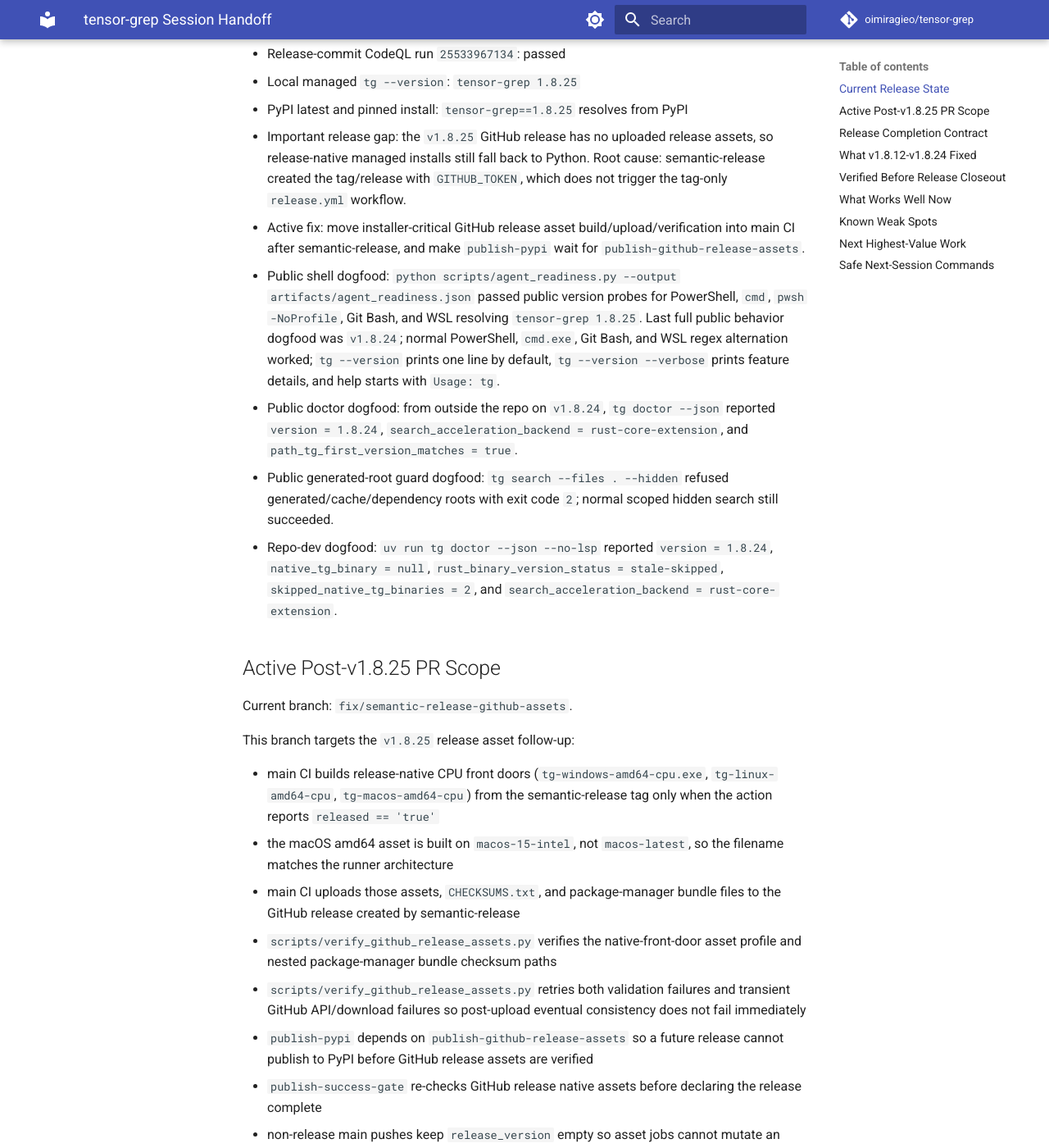
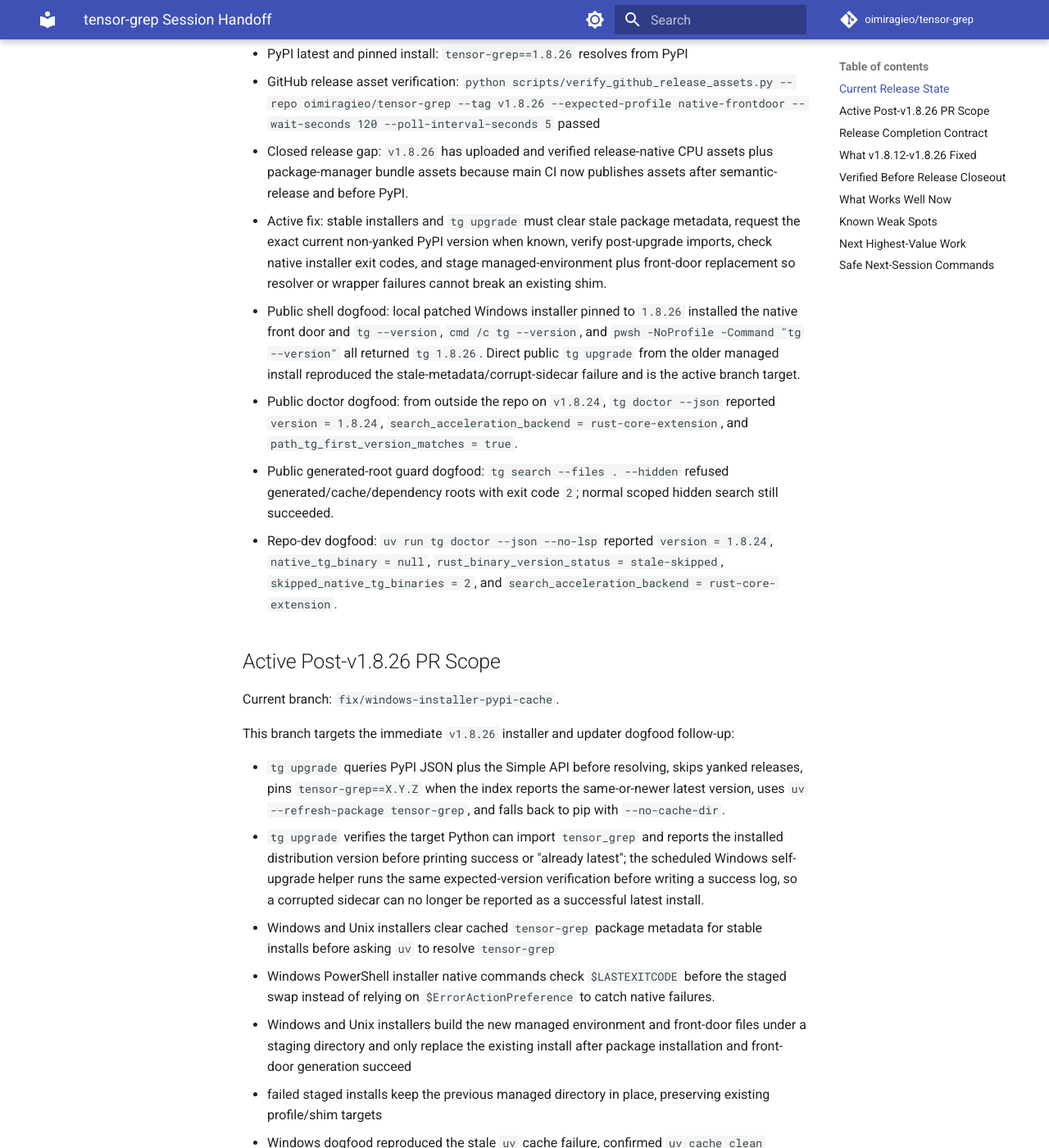
Before and after one commit to oimiragieo/tensor-grep, an MkDocs documentation site: the page built from docs/SESSION_HANDOFF.md, in a window 1280 px wide and 1400 px high, scrolled down 518 px. Shown: the whole window at 82% size. Built offline with MkDocs 1.6.1 and Material for MkDocs 9.7.7, drawn with Linux system fonts in a browser that asks for light colours; comment, search, counter and statistics services are not loaded; some of the changed text lies outside the part shown.

Commit message:
fix: harden stable installer and upgrade resolution
Harden stable installers and tg upgrade against stale PyPI metadata, corrupted sidecars, unchecked native installer failures, and failed in-place managed install replacement. Preserve the v1.8.26 release evidence while documenting the expected v1.8.27 installer/update patch.

```diff
--- a/docs/SESSION_HANDOFF.md
+++ b/docs/SESSION_HANDOFF.md
@@ -4,36 +4,35 @@
 
 ## Current Release State
 
-- Latest released version: `v1.8.25`
-- Latest release commit: `29fab52 chore(release): v1.8.25 [skip ci]`
-- Latest fix commit: `7b38bbb perf: use native front door for managed installs`
-- GitHub release: <https://github.com/oimiragieo/tensor-grep/releases/tag/v1.8.25>
-- Main CI run `25533577553`: passed through semantic-release, PyPI artifact validation, `publish-pypi`, and `publish-success-gate`
-- Main CodeQL run `25533576978`: passed
-- Release-commit CodeQL run `25533967134`: passed
-- Local managed `tg --version`: `tensor-grep 1.8.25`
-- PyPI latest and pinned install: `tensor-grep==1.8.25` resolves from PyPI
-- Important release gap: the `v1.8.25` GitHub release has no uploaded release assets, so release-native managed installs still fall back to Python. Root cause: semantic-release created the tag/release with `GITHUB_TOKEN`, which does not trigger the tag-only `release.yml` workflow.
-- Active fix: move installer-critical GitHub release asset build/upload/verification into main CI after semantic-release, and make `publish-pypi` wait for `publish-github-release-assets`.
-- Public shell dogfood: `python scripts/agent_readiness.py --output artifacts/agent_readiness.json` passed public version probes for PowerShell, `cmd`, `pwsh -NoProfile`, Git Bash, and WSL resolving `tensor-grep 1.8.25`. Last full public behavior dogfood was `v1.8.24`; normal PowerShell, `cmd.exe`, Git Bash, and WSL regex alternation worked; `tg --version` prints one line by default, `tg --version --verbose` prints feature details, and help starts with `Usage: tg`.
+- Latest released version: `v1.8.26`
+- Latest release commit: `ce2c1a5 chore(release): v1.8.26 [skip ci]`
+- Latest fix commit: `6f82d14 fix: publish GitHub release native assets from main CI`
+- GitHub release: <https://github.com/oimiragieo/tensor-grep/releases/tag/v1.8.26>
+- Main CI run `25535886184`: passed through semantic-release, PyPI artifact validation, `publish-github-release-assets`, `publish-pypi`, and `publish-success-gate`
+- Main CodeQL run `25535886001`: passed
+- PyPI latest and pinned install: `tensor-grep==1.8.26` resolves from PyPI
+- GitHub release asset verification: `python scripts/verify_github_release_assets.py --repo oimiragieo/tensor-grep --tag v1.8.26 --expected-profile native-frontdoor --wait-seconds 120 --poll-interval-seconds 5` passed
+- Closed release gap: `v1.8.26` has uploaded and verified release-native CPU assets plus package-manager bundle assets because main CI now publishes assets after semantic-release and before PyPI.
+- Active fix: stable installers and `tg upgrade` must clear stale package metadata, request the exact current non-yanked PyPI version when known, verify post-upgrade imports, check native installer exit codes, and stage managed-environment plus front-door replacement so resolver or wrapper failures cannot break an existing shim.
+- Public shell dogfood: local patched Windows installer pinned to `1.8.26` installed the native front door and `tg --version`, `cmd /c tg --version`, and `pwsh -NoProfile -Command "tg --version"` all returned `tg 1.8.26`. Direct public `tg upgrade` from the older managed install reproduced the stale-metadata/corrupt-sidecar failure and is the active branch target.
 - Public doctor dogfood: from outside the repo on `v1.8.24`, `tg doctor --json` reported `version = 1.8.24`, `search_acceleration_backend = rust-core-extension`, and `path_tg_first_version_matches = true`.
 - Public generated-root guard dogfood: `tg search --files . --hidden` refused generated/cache/dependency roots with exit code `2`; normal scoped hidden search still succeeded.
 - Repo-dev dogfood: `uv run tg doctor --json --no-lsp` reported `version = 1.8.24`, `native_tg_binary = null`, `rust_binary_version_status = stale-skipped`, `skipped_native_tg_binaries = 2`, and `search_acceleration_backend = rust-core-extension`.
 
-## Active Post-v1.8.25 PR Scope
+## Active Post-v1.8.26 PR Scope
 
-Current branch: `fix/semantic-release-github-assets`.
+Current branch: `fix/windows-installer-pypi-cache`.
 
-This branch targets the `v1.8.25` release asset follow-up:
+This branch targets the immediate `v1.8.26` installer and updater dogfood follow-up:
 
-- main CI builds release-native CPU front doors (`tg-windows-amd64-cpu.exe`, `tg-linux-amd64-cpu`, `tg-macos-amd64-cpu`) from the semantic-release tag only when the action reports `released == 'true'`
-- the macOS amd64 asset is built on `macos-15-intel`, not `macos-latest`, so the filename matches the runner architecture
-- main CI uploads those assets, `CHECKSUMS.txt`, and package-manager bundle files to the GitHub release created by semantic-release
-- `scripts/verify_github_release_assets.py` verifies the native-front-door asset profile and nested package-manager bundle checksum paths
-- `scripts/verify_github_release_assets.py` retries both validation failures and transient GitHub API/download failures so post-upload eventual consistency does not fail immediately
-- `publish-pypi` depends on `publish-github-release-assets` so a future release cannot publish to PyPI before GitHub release assets are verified
-- `publish-success-gate` re-checks GitHub release native assets before declaring the release complete
-- non-release main pushes keep `release_version` empty so asset jobs cannot mutate an older GitHub release
+- `tg upgrade` queries PyPI JSON plus the Simple API before resolving, skips yanked releases, pins `tensor-grep==X.Y.Z` when the index reports the same-or-newer latest version, uses `uv --refresh-package tensor-grep`, and falls back to pip with `--no-cache-dir`.
+- `tg upgrade` verifies the target Python can import `tensor_grep` and reports the installed distribution version before printing success or "already latest"; the scheduled Windows self-upgrade helper runs the same expected-version verification before writing a success log, so a corrupted sidecar can no longer be reported as a successful latest install.
+- Windows and Unix installers clear cached `tensor-grep` package metadata for stable installs before asking `uv` to resolve `tensor-grep`
+- Windows PowerShell installer native commands check `$LASTEXITCODE` before the staged swap instead of relying on `$ErrorActionPreference` to catch native failures.
+- Windows and Unix installers build the new managed environment and front-door files under a staging directory and only replace the existing install after package installation and front-door generation succeed
+- failed staged installs keep the previous managed directory in place, preserving existing profile/shim targets
+- Windows dogfood reproduced the stale `uv` cache failure, confirmed `uv cache clean tensor-grep` fixes the resolver view, then confirmed the patched installer installs `1.8.26` and cleans the staging directory
+- Expected patch release from this installer/update branch after PR CI and squash-merge: `v1.8.27`
 
 Prior benchmark evidence from the `v1.8.25` native-front-door PR:
 
@@ -56,7 +55,7 @@
 
 For docs/test/chore-only work, use a non-release PR title, wait for PR CI, and merge only when requested or clearly required. After merge, main CI should pass, but semantic-release should skip release publishing.
 
-## What v1.8.12-v1.8.24 Fixed
+## What v1.8.12-v1.8.26 Fixed
 
 - Windows `--files-with-matches` no longer expands huge candidate file lists into the ripgrep subprocess argv, avoiding `WinError 206`.
 - No-path `--files-with-matches` now preserves raw rg-style paths such as `AGENTS.md` instead of emitting `.\AGENTS.md`.
@@ -91,6 +90,7 @@
 - Plain path-list output uses one trailing LF and preserves `-0/--null` path-list behavior.
 - Count plus `-0/--null` parsing is covered.
 - `tg ast-info --json` exposes AST language identifiers for agents without scraping text help.
+- The `v1.8.26` release moved release-native CPU asset build/upload/verification into main CI after semantic-release, so GitHub release assets are present before PyPI publish and public installers can use the matching native front door.
 
 ## Verified Before Release Closeout
 
@@ -101,6 +101,8 @@
 - PR #46 `fix: improve agent context trust and rg parity`: merged and released as `v1.8.22`
 - PR #54 `fix: add generated-root scan guardrails`: merged and released as `v1.8.23`
 - PR #56 `fix: harden v1.8.23 dogfood regressions`: merged and released as `v1.8.24`
+- PR #59 `perf: use native front door for managed installs`: merged and released as `v1.8.25`
+- PR #60 `fix: publish GitHub release native assets from main CI`: merged and released as `v1.8.26`
 - `uv run pytest tests/unit/test_install_scripts.py -q`: `18 passed` on the LF-shim fix branch
 - `uv run pytest tests/unit/test_cli_bootstrap.py tests/unit/test_cli_modes.py tests/unit/test_public_docs_governance.py -q`: `287 passed` on the CLI polish branch
 - PowerShell parser checks for `scripts/install.ps1` under both `pwsh` and Windows PowerShell: passed
@@ -119,13 +121,14 @@
 - Main CI run `25527718815`: passed through `publish-pypi`, `validate-pypi-artifacts`, and `publish-success-gate`
 - Main CodeQL run `25527718311`: passed
 - Release-commit CodeQL run `25528154549`: passed
-- PyPI reports `tensor-grep 1.8.24` as latest and pinned `tensor-grep==1.8.24` resolves from PyPI JSON.
-- Public `v1.8.24` update dogfood passed profiled PowerShell, `cmd`, `pwsh -NoProfile`, Git Bash, WSL version resolution, script-friendly one-line version output, public `Usage: tg` help, and public doctor PATH-version parity.
+- Main CI run `25535886184`: passed through `publish-github-release-assets`, `publish-pypi`, and `publish-success-gate`.
+- GitHub release asset verifier passed for `v1.8.26` with the `native-frontdoor` profile.
+- PyPI reports `tensor-grep 1.8.26` as latest and pinned `tensor-grep==1.8.26` resolves from PyPI JSON.
 
 ## What Works Well Now
 
 - Scoped text search, JSON, NDJSON, multi-root search, globs, `--column`, `--vimgrep`, `--path-separator`, `--type-list`, and invalid-regex diagnostics are stable enough for agent workflows.
-- Normal PowerShell `tg`, `cmd /c tg`, `pwsh -NoProfile -Command "tg ..."`, Git Bash `tg`, and WSL `tg` resolve the public `1.8.24` install on this host.
+- Normal PowerShell `tg`, `cmd /c tg`, `pwsh -NoProfile -Command "tg ..."`, Git Bash `tg`, and WSL `tg` resolved through the public Windows install by `v1.8.25`; installer/update changes must re-run those probes before release closeout.
 - `tg --version` is script-friendly by default; use `tg --version --verbose` for feature/SIMD/Arrow diagnostics.
 - Stable managed installs should prefer the release-native front door when the matching GitHub asset exists; Python remains the sidecar/fallback instead of the first hop for normal shell `tg`.
 - Public help starts with `Usage: tg`, including `python -m tensor_grep --help` and installed command help paths.
@@ -147,7 +150,7 @@
 - `validation_commands` can still be heuristic when stack evidence is partial. Treat targeted commands as hints, not proof of full coverage; require `validation_plan[].detection`, do not trust npm/package-manager hints without `package.json` evidence, and omit commands entirely when no runner evidence exists.
 - Local `uv run tg doctor --json` can find stale in-tree standalone binaries at `rust_core/target/debug/tg.exe` or `rust_core/target/release/tg.exe`. Current dev-path safety should ignore them for implicit native delegation, report them under `skipped_native_tg_binaries`, set `rust_binary_version_status = stale-skipped`, and keep `search_acceleration_backend = rust-core-extension` when the embedded extension is available. Rebuild with `C:/Users/oimir/.cargo/bin/cargo.exe build --manifest-path rust_core/Cargo.toml --release` or pin `TG_NATIVE_TG_BINARY` to opt in to a specific standalone binary.
 - Explicitly opted-in broad `tg search --files ...` over generated artifact trees can still be expensive. The managed launchers and Python path-list output should force UTF-8, but scope file-list commands to the smallest useful root.
-- Public script-install cold-path performance is an active follow-up. The branch should prove whether the release-native front door materially improves public managed installs before any docs or README speed row changes.
+- Public installer/update reliability is the active follow-up. Stable installs and `tg upgrade` must not trust stale package metadata, must verify the target Python can still import `tensor_grep`, must check native installer exit codes, and must not remove a working managed install before the replacement environment and front-door files succeed.
 - Root-scale unsorted `--files-with-matches`, `--count`, and `--force-cpu` can still differ from raw `rg` in output ordering even when the file set and counts match. Use `--sort path` for deterministic path ordering and `--format rg` for exact ripgrep-style text formatting before claiming golden stdout parity; sorted files-with-matches, files-without-match, and replacement output are now regression-covered parity edges on the active branch.
 - Directly invoking `C:\Users\oimir\bin\tg.cmd` from PowerShell with an unescaped metacharacter such as `|` is still a `cmd.exe` parser limitation; use normal PowerShell `tg` / `tg.ps1` or quote the metacharacter argument for `cmd.exe`.
 - Always verify command resolution with `tg --version`, `cmd /c tg --version`, `pwsh -NoProfile -Command "tg --version"`, `where.exe tg`, `Get-Command tg -All`, and WSL `wsl bash -lc 'command -v tg; tg --version'` after installer changes. A stale `Python*\Scripts\tg.exe` returning an older tensor-grep version is a release blocker.
@@ -169,7 +172,7 @@
 uv run tg --version
 uv run tg doctor --json
 python -m pip index versions tensor-grep --index-url https://pypi.org/simple --no-cache-dir
-gh release view v1.8.24 --json tagName,publishedAt,url
+gh release view v1.8.26 --json tagName,publishedAt,url
 python scripts/agent_readiness.py --output artifacts/agent_readiness.json
 tg --version
 cmd /c tg --version
```
Also changed, not shown: AGENTS.md (+13 -11 lines), README.md (+17 -13 lines), SKILL.md (+12 -10 lines), docs/CONTINUATION_PLAN.md (+10 -10 lines), docs/CONTRACTS.md (+3 -1 lines), docs/PAPER.md (+2 -0 lines), 8 other files.
